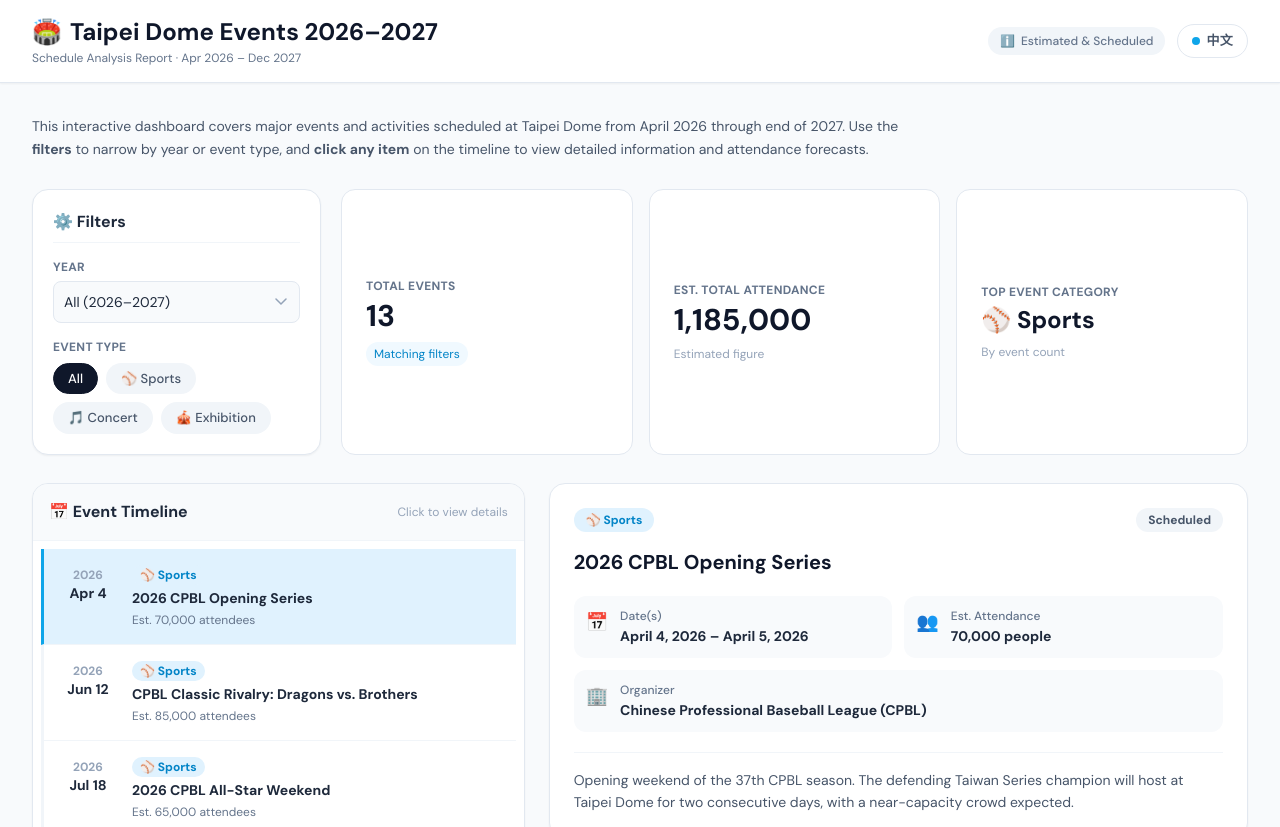
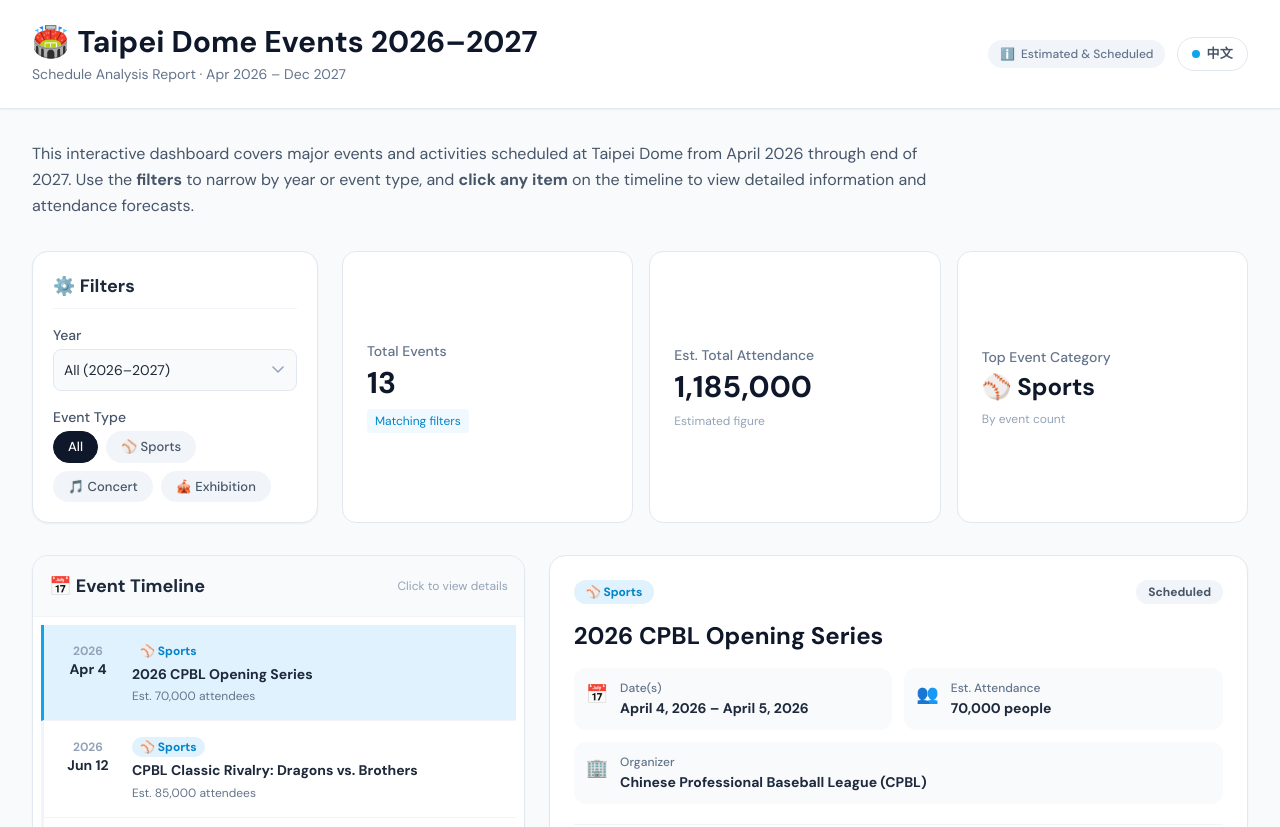
Before and after one commit to shelley-aiarchitect/hotel, a plain HTML site: page taipei-dome-bilingual.html in a window 1280 px wide. Shown: the top 827 px of the page. Drawn offline with nearby package versions, Linux system fonts and the light colour scheme.

Commit message:
Add files via upload

```diff
--- a/taipei-dome-bilingual.html
+++ b/taipei-dome-bilingual.html
@@ -132,12 +132,12 @@
 <body class="antialiased">
 
     <header class="bg-white border-b border-slate-200 sticky top-0 z-20 shadow-sm">
-        <div class="max-w-7xl mx-auto px-4 sm:px-6 lg:px-8 py-4 flex justify-between items-center gap-4">
+        <div class="max-w-7xl mx-auto px-4 sm:px-6 lg:px-8 py-6 flex justify-between items-center gap-4">
             <div>
-                <h1 class="text-xl md:text-2xl font-bold text-slate-900 flex items-center gap-2">
+                <h1 class="text-2xl md:text-3xl font-bold text-slate-900 flex items-center gap-2">
                     🏟️ <span class="t" data-en="Taipei Dome Events 2026–2027" data-zh="臺北大巨蛋重大賽事與活動排程">Taipei Dome Events 2026–2027</span>
                 </h1>
-                <p class="text-xs text-slate-500 mt-0.5 t" data-en="Schedule Analysis Report · Apr 2026 – Dec 2027" data-zh="2026年4月 至 2027年12月 檔期分析報告">Schedule Analysis Report · Apr 2026 – Dec 2027</p>
+                <p class="text-sm text-slate-500 mt-1 t" data-en="Schedule Analysis Report · Apr 2026 – Dec 2027" data-zh="2026年4月 至 2027年12月 檔期分析報告">Schedule Analysis Report · Apr 2026 – Dec 2027</p>
             </div>
             <div class="flex items-center gap-3 flex-shrink-0">
                 <span class="hidden sm:flex items-center gap-1.5 text-xs text-slate-500 bg-slate-100 px-3 py-1.5 rounded-full font-medium">
@@ -154,8 +154,8 @@
     <main class="max-w-7xl mx-auto px-4 sm:px-6 lg:px-8 py-8 w-full">
 
         <!-- Intro -->
-        <div class="mb-7 lang-fade">
-            <p class="text-slate-600 leading-relaxed max-w-4xl text-sm t"
+        <div class="mb-8 lang-fade">
+            <p class="text-slate-600 leading-relaxed max-w-4xl t"
                data-en="This interactive dashboard covers major events and activities scheduled at Taipei Dome from April 2026 through end of 2027. Use the <b>filters</b> to narrow by year or event type, and <b>click any item</b> on the timeline to view detailed information and attendance forecasts."
                data-zh="本互動式報告彙整了臺北大巨蛋（Taipei Dome）自 2026 年 4 月起至 2027 年底的預定與預估重大賽事及活動檔期。請透過下方的<b>篩選器</b>切換年份與活動類型，並點擊<b>時間軸</b>上的個別事件以查看詳細資訊與預估人潮趨勢。">
                This interactive dashboard covers major events and activities scheduled at Taipei Dome from April 2026 through end of 2027. Use the <b>filters</b> to narrow by year or event type, and <b>click any item</b> on the timeline to view detailed information and attendance forecasts.
@@ -163,13 +163,13 @@
         </div>
 
         <!-- Filters + KPIs -->
-        <div class="grid grid-cols-1 lg:grid-cols-4 gap-5 mb-7">
+        <div class="grid grid-cols-1 lg:grid-cols-4 gap-6 mb-8">
 
             <!-- Controls -->
             <div class="lg:col-span-1 bg-white p-5 rounded-2xl border border-slate-200 shadow-sm flex flex-col gap-4">
-                <h2 class="text-base font-bold text-slate-800 border-b border-slate-100 pb-2 t" data-en="⚙️ Filters" data-zh="⚙️ 篩選條件">⚙️ Filters</h2>
+                <h2 class="text-lg font-bold text-slate-800 border-b border-slate-100 pb-2 t" data-en="⚙️ Filters" data-zh="⚙️ 篩選條件">⚙️ Filters</h2>
                 <div>
-                    <label class="block text-xs font-semibold text-slate-500 mb-1.5 uppercase tracking-wide t" data-en="Year" data-zh="年份">Year</label>
+                    <label class="block text-sm font-medium text-slate-600 mb-1 t" data-en="Year" data-zh="年份">Year</label>
                     <select id="yearFilter" class="w-full bg-slate-50 border border-slate-200 text-slate-800 text-sm rounded-lg focus:ring-sky-500 focus:border-sky-500 block p-2.5 outline-none">
                         <option value="all" class="t" data-en="All (2026–2027)" data-zh="全部 (2026-2027)">All (2026–2027)</option>
                         <option value="2026">2026</option>
@@ -177,7 +177,7 @@
                     </select>
                 </div>
                 <div>
-                    <label class="block text-xs font-semibold text-slate-500 mb-2 uppercase tracking-wide t" data-en="Event Type" data-zh="活動類型">Event Type</label>
+                    <label class="block text-sm font-medium text-slate-600 mb-1 t" data-en="Event Type" data-zh="活動類型">Event Type</label>
                     <div class="flex flex-wrap gap-2" id="typeFilterContainer">
                         <button data-type="all" class="filter-btn active t" data-en="All" data-zh="全部">All</button>
                         <button data-type="Sports" class="filter-btn t" data-en="⚾ Sports" data-zh="⚾ 體育賽事">⚾ Sports</button>
@@ -190,17 +190,17 @@
             <!-- KPIs -->
             <div class="lg:col-span-3 grid grid-cols-1 sm:grid-cols-3 gap-4">
                 <div class="kpi-card flex flex-col justify-center">
-                    <span class="text-xs font-semibold text-slate-500 mb-1 uppercase tracking-wide t" data-en="Total Events" data-zh="總計活動場次">Total Events</span>
+                    <span class="text-sm font-medium text-slate-500 mb-1 t" data-en="Total Events" data-zh="總計活動場次">Total Events</span>
                     <span class="text-3xl font-bold text-slate-900" id="kpiTotalEvents">–</span>
-                    <span class="text-xs text-sky-600 mt-2 bg-sky-50 px-2 py-1 rounded-full w-fit t" data-en="Matching filters" data-zh="符合當前篩選">Matching filters</span>
+                    <span class="text-xs text-sky-600 mt-2 bg-sky-50 px-2 py-1 rounded w-fit t" data-en="Matching filters" data-zh="符合當前篩選">Matching filters</span>
                 </div>
                 <div class="kpi-card flex flex-col justify-center">
-                    <span class="text-xs font-semibold text-slate-500 mb-1 uppercase tracking-wide t" data-en="Est. Total Attendance" data-zh="預估總動員人數">Est. Total Attendance</span>
+                    <span class="text-sm font-medium text-slate-500 mb-1 t" data-en="Est. Total Attendance" data-zh="預估總動員人數">Est. Total Attendance</span>
                     <span class="text-3xl font-bold text-slate-900" id="kpiTotalAttendance">–</span>
                     <span class="text-xs text-slate-400 mt-2 t" data-en="Estimated figure" data-zh="人次 (估算值)">Estimated figure</span>
                 </div>
                 <div class="kpi-card flex flex-col justify-center">
-                    <span class="text-xs font-semibold text-slate-500 mb-1 uppercase tracking-wide t" data-en="Top Event Category" data-zh="主要活動類型">Top Event Category</span>
+                    <span class="text-sm font-medium text-slate-500 mb-1 t" data-en="Top Event Category" data-zh="主要活動類型">Top Event Category</span>
                     <span class="text-2xl font-bold text-slate-900" id="kpiTopType">–</span>
                     <span class="text-xs text-slate-400 mt-2 t" data-en="By event count" data-zh="依據場次佔比">By event count</span>
                 </div>
@@ -213,7 +213,7 @@
             <!-- Timeline -->
             <div class="lg:col-span-5 flex flex-col bg-white rounded-2xl border border-slate-200 shadow-sm overflow-hidden" style="max-height:820px;">
                 <div class="p-4 border-b border-slate-100 bg-slate-50 flex justify-between items-center">
-                    <h2 class="text-base font-bold text-slate-800 t" data-en="📅 Event Timeline" data-zh="📅 詳細檔期時間軸">📅 Event Timeline</h2>
+                    <h2 class="text-lg font-bold text-slate-800 t" data-en="📅 Event Timeline" data-zh="📅 詳細檔期時間軸">📅 Event Timeline</h2>
                     <span class="text-xs text-slate-400 t" data-en="Click to view details" data-zh="點擊項目查看詳情">Click to view details</span>
                 </div>
                 <div class="overflow-y-auto timeline-scroll p-2 flex-grow lang-fade" id="timelineContainer"></div>
@@ -234,7 +234,7 @@
                                 <span id="detailBadge" class="px-3 py-1 text-xs font-bold rounded-full"></span>
                                 <span id="detailStatus" class="text-xs font-semibold px-3 py-1 bg-slate-100 text-slate-600 rounded-full"></span>
                             </div>
-                            <h3 class="text-xl font-bold text-slate-900 mb-5" id="detailTitle"></h3>
+                            <h3 class="text-2xl font-bold text-slate-900 mb-4" id="detailTitle"></h3>
                             <div class="grid grid-cols-1 sm:grid-cols-2 gap-3 mb-5">
                                 <div class="flex items-start gap-3 p-3 bg-slate-50 rounded-xl">
                                     <span class="text-lg">📅</span>
@@ -268,7 +268,7 @@
                 <!-- Chart -->
                 <div class="bg-white rounded-2xl border border-slate-200 shadow-sm p-6 flex flex-col">
                     <div class="mb-4">
-                        <h2 class="text-base font-bold text-slate-800 t" data-en="📊 Monthly Attendance Forecast" data-zh="📊 預估動員人數趨勢 (按月)">📊 Monthly Attendance Forecast</h2>
+                        <h2 class="text-lg font-bold text-slate-800 t" data-en="📊 Monthly Attendance Forecast" data-zh="📊 預估動員人數趨勢 (按月)">📊 Monthly Attendance Forecast</h2>
                         <p class="text-xs text-slate-500 mt-1 t"
                            data-en="Expected visitor volume per month under current filters — useful for evaluating traffic, logistics, and commercial opportunity."
                            data-zh="呈現當前篩選條件下，每個月的預期人潮流量，協助評估周邊交通與商機。">
@@ -284,8 +284,8 @@
         </div>
     </main>
 
-    <footer class="bg-slate-900 text-slate-400 text-center py-6 mt-10">
-        <p class="text-xs t"
+    <footer class="bg-slate-800 text-slate-400 text-center py-6 mt-8">
+        <p class="text-sm t"
            data-en="© 2026 Taipei Dome Event Dashboard · Data represents estimated and confirmed schedules, not official final announcements."
            data-zh="© 2026 臺北大巨蛋資料洞察儀表板 | 本資料為依據歷年慣例與公開資訊之預估排程，非官方最終公告。">
            © 2026 Taipei Dome Event Dashboard · Data represents estimated and confirmed schedules, not official final announcements.
```
